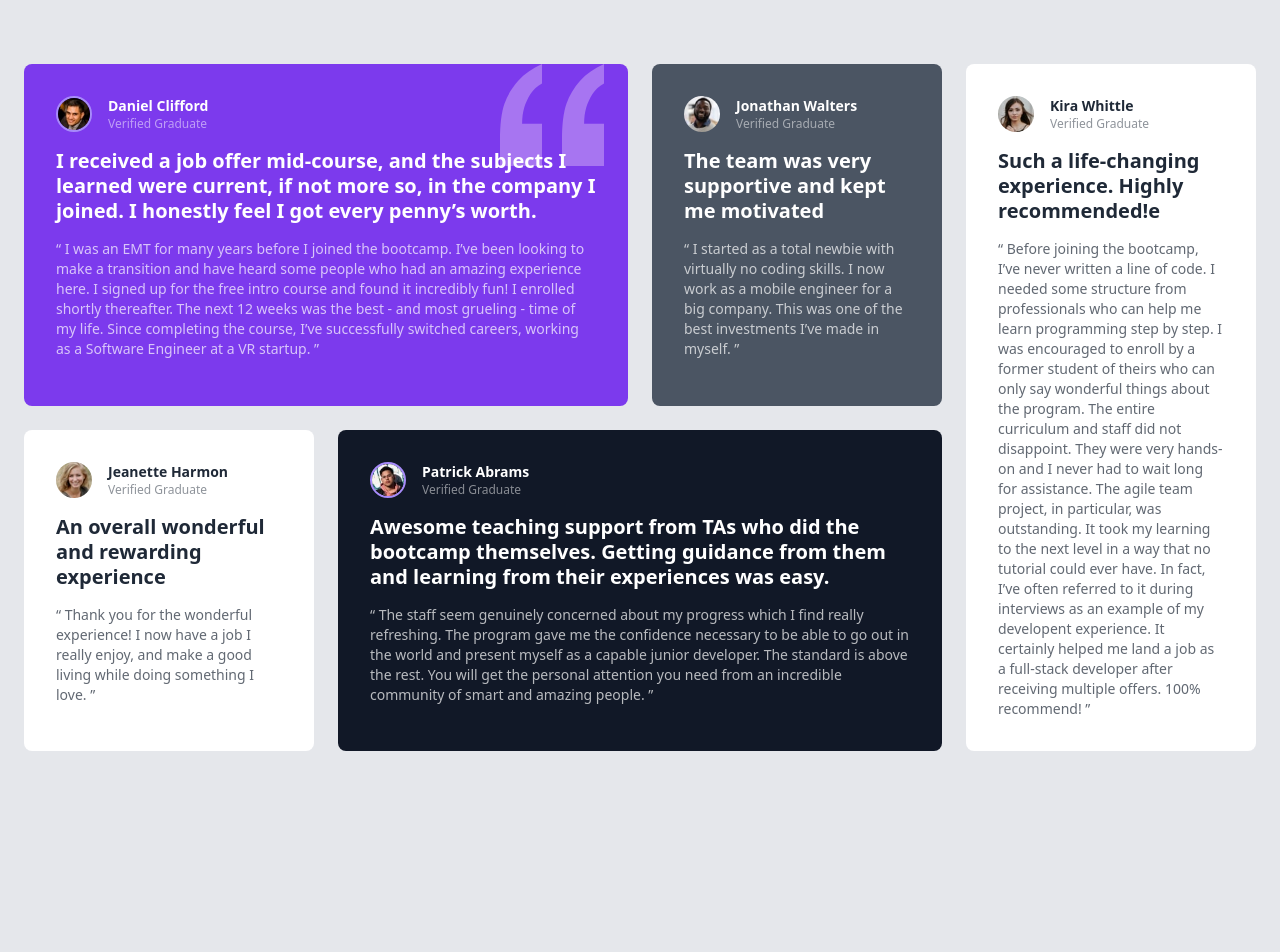
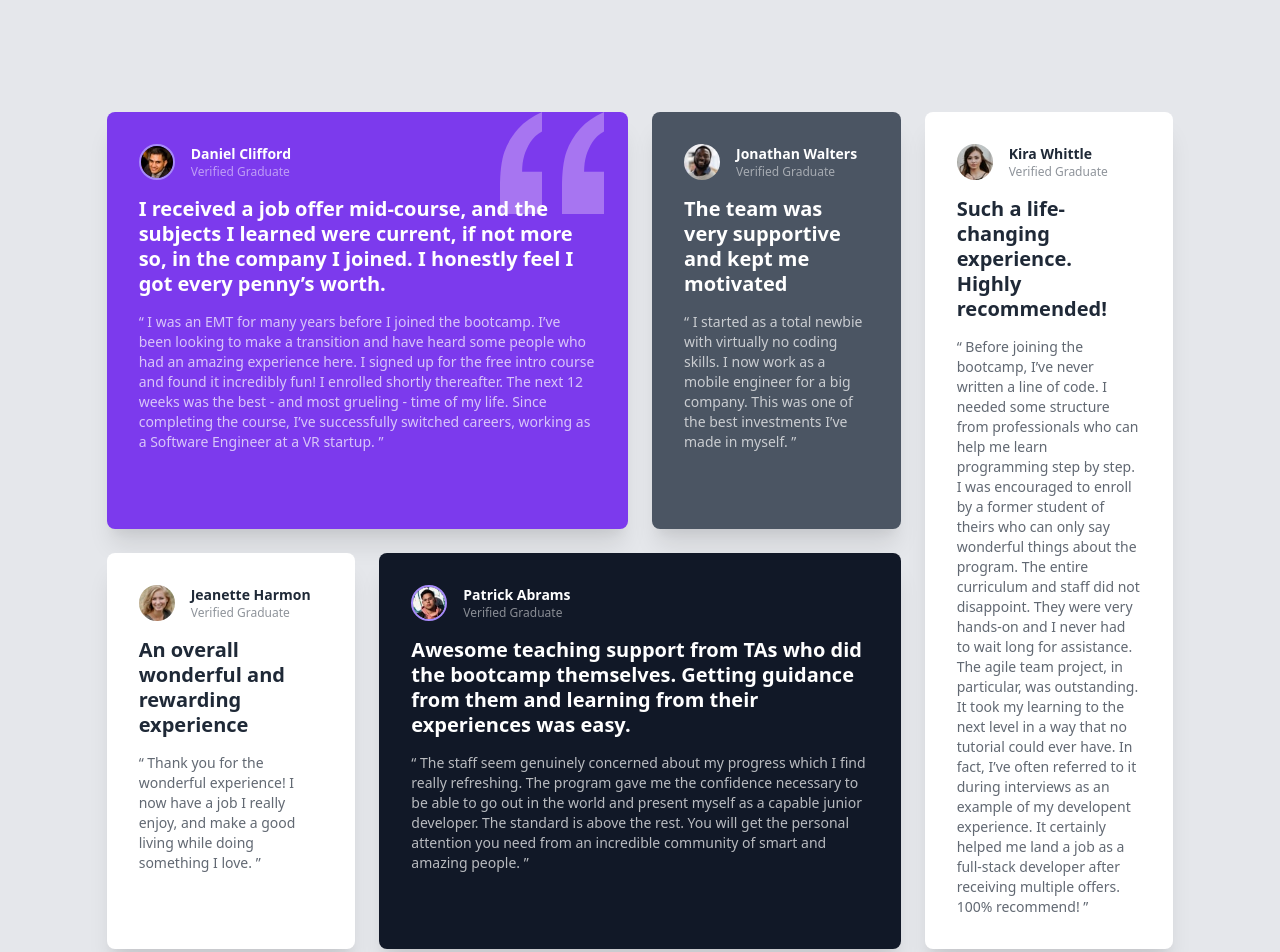
Before and after one commit to kbrandon19/Testimonial-Grid, a plain HTML site: page index.html in a window 1280 px wide. Shown: the top 952 px of the page. Before the commit the page ends 800 px from the top, so only its background shows below. Drawn offline with nearby package versions, Linux system fonts and the light colour scheme.

Commit message:
Update index.html

```diff
--- a/index.html
+++ b/index.html
@@ -17,12 +17,14 @@
 
 </head>
 
-<body class="bg-gray-200 font-family">
+<body class="bg-gray-200 font-family p-0 m-0">
 
-  <div class="grid grid-cols-1 lg:grid-cols-4 gap-6 mt-10 p-6">
+<div class="grid-container ">
+
+    <div class="grid grid-cols-1 lg:grid-cols-4 gap-6 pt-28 pb-20 w-5/6 m-auto ">
 
       <!-- Daniel -->
-    <div class="bg-purple-600 text-white p-8 rounded-lg relative lg:col-span-2">
+      <div class="bg-purple-600 text-white p-8 rounded-lg relative shadow-xl lg:col-span-2 ">
         <img src="/images/bg-pattern-quotation.svg" class="absolute top-0 right-6 z-0" alt="">
         <div class=" relative z-10 flex justify-start space-x-4">
           <img src="/images/image-daniel.jpg" class="h-9 rounded-full border-2 border-purple-400" alt="">
@@ -33,14 +35,16 @@
 
 
         </div>
-      <p class="relative z-10 mt-4 font-bold text-xl leading-tight">I received a job offer mid-course, and the subjects
+        <p class="relative z-10 mt-4 font-bold text-xl leading-tight">I received a job offer mid-course, and the
+          subjects
           I learned were
           current, if not more so,
           in the company I joined. I honestly feel I got every penny’s worth.</p>
 
         <p class=" relative z-10 mt-4 opacity-70 text-sm"> “ I was an EMT for many years before I joined the bootcamp.
           I’ve been looking to make a
-        transition and have heard some people who had an amazing experience here. I signed up for the free intro course
+          transition and have heard some people who had an amazing experience here. I signed up for the free intro
+          course
           and found it incredibly fun! I enrolled shortly thereafter.
           The next 12 weeks was the best - and most grueling - time of my life. Since completing the course, I’ve
           successfully switched careers, working as a Software Engineer at a VR startup. ”</p>
@@ -48,7 +52,7 @@
 
 
       <!-- Jonathan -->
-    <div class="bg-gray-600 text-white p-8 rounded-lg relative">
+      <div class="bg-gray-600 text-white p-8 rounded-lg relative shadow-xl">
 
         <div class=" relative z-10 flex justify-start space-x-4">
           <img src="/images/image-jonathan.jpg" class="h-9 rounded-full" alt="">
@@ -62,13 +66,14 @@
         <p class="relative z-10 mt-4 font-bold text-xl leading-tight">The team was very supportive and kept me motivated
         </p>
 
-      <p class=" relative z-10 mt-4 opacity-70 text-sm"> “ I started as a total newbie with virtually no coding skills.
+        <p class=" relative z-10 mt-4 opacity-70 text-sm"> “ I started as a total newbie with virtually no coding
+          skills.
           I now work as a mobile engineer
           for a big company. This was one of the best investments I’ve made in myself. ”</p>
       </div>
 
       <!-- Jeanette -->
-    <div class="bg-white text-gray-800 p-8 rounded-lg relative lg:row-start-2">
+      <div class="bg-white text-gray-800 p-8 rounded-lg relative  shadow-xl lg:row-start-2">
 
         <div class=" relative z-10 flex justify-start space-x-4">
           <img src="/images/image-jeanette.jpg" class="h-9 rounded-full" alt="">
@@ -86,10 +91,8 @@
           while doing something I love. ”</p>
       </div>
 
-
-
       <!-- Patrick -->
-    <div class="bg-gray-900 text-white p-8 rounded-lg relative lg:col-span-2">
+      <div class="bg-gray-900 text-white p-8 rounded-lg relative shadow-xl lg:col-span-2">
 
         <div class=" relative z-10 flex justify-start space-x-4">
           <img src="/images/image-patrick.jpg" class="h-9 rounded-full border-2 border-purple-400" alt="">
@@ -104,17 +107,16 @@
           bootcamp themselves. Getting guidance from them and
           learning from their experiences was easy.</p>
 
-      <p class=" relative z-10 mt-4 opacity-70 text-sm"> “ The staff seem genuinely concerned about my progress which I
+        <p class=" relative z-10 mt-4 opacity-70 text-sm"> “ The staff seem genuinely concerned about my progress which
+          I
           find really refreshing. The program
           gave me the confidence necessary to be able to go out in the world and present myself as a capable
           junior developer. The standard is above the rest. You will get the personal attention you need from
           an incredible community of smart and amazing people. ”</p>
       </div>
 
-
-
        <!-- Kira -->
-    <div class="bg-white text-gray-800 p-8 rounded-lg relative lg:row-span-2 lg:row-start-1 lg:col-start-4">
+      <div class="bg-white text-gray-800 p-8 rounded-lg relative shadow-xl lg:row-span-2 lg:row-start-1 lg:col-start-4">
 
         <div class=" relative z-10 flex justify-start space-x-4">
           <img src="/images/image-kira.jpg" class="h-9 rounded-full" alt="">
@@ -126,22 +128,23 @@
 
         </div>
         <p class="relative z-10 mt-4 font-bold text-xl leading-tight">Such a life-changing experience. Highly
-        recommended!e</p>
+          recommended!</p>
 
         <p class=" relative z-10 mt-4 opacity-70 text-sm"> “ Before joining the bootcamp, I’ve never written a line of
           code. I needed some structure from
-        professionals who can help me learn programming step by step. I was encouraged to enroll by a former student of
-        theirs who can only say wonderful things about the program. The entire curriculum and staff did not disappoint.
-        They were very hands-on and I never had to wait long for assistance. The agile team project, in particular, was
+          professionals who can help me learn programming step by step. I was encouraged to enroll by a former student
+          of
+          theirs who can only say wonderful things about the program. The entire curriculum and staff did not
+          disappoint.
+          They were very hands-on and I never had to wait long for assistance. The agile team project, in particular,
+          was
           outstanding. It took my learning to the next level in a way that no tutorial could ever have. In fact, I’ve
-        often referred to it during interviews as an example of my developent experience. It certainly helped me land a
+          often referred to it during interviews as an example of my developent experience. It certainly helped me land
+          a
           job as a full-stack developer after receiving multiple offers. 100% recommend! ”</p>
       </div>
 
-
-
-
-
+    </div>
   </div>
 
 </body>
```
Lines whose indentation alone changed are shown as unchanged.
